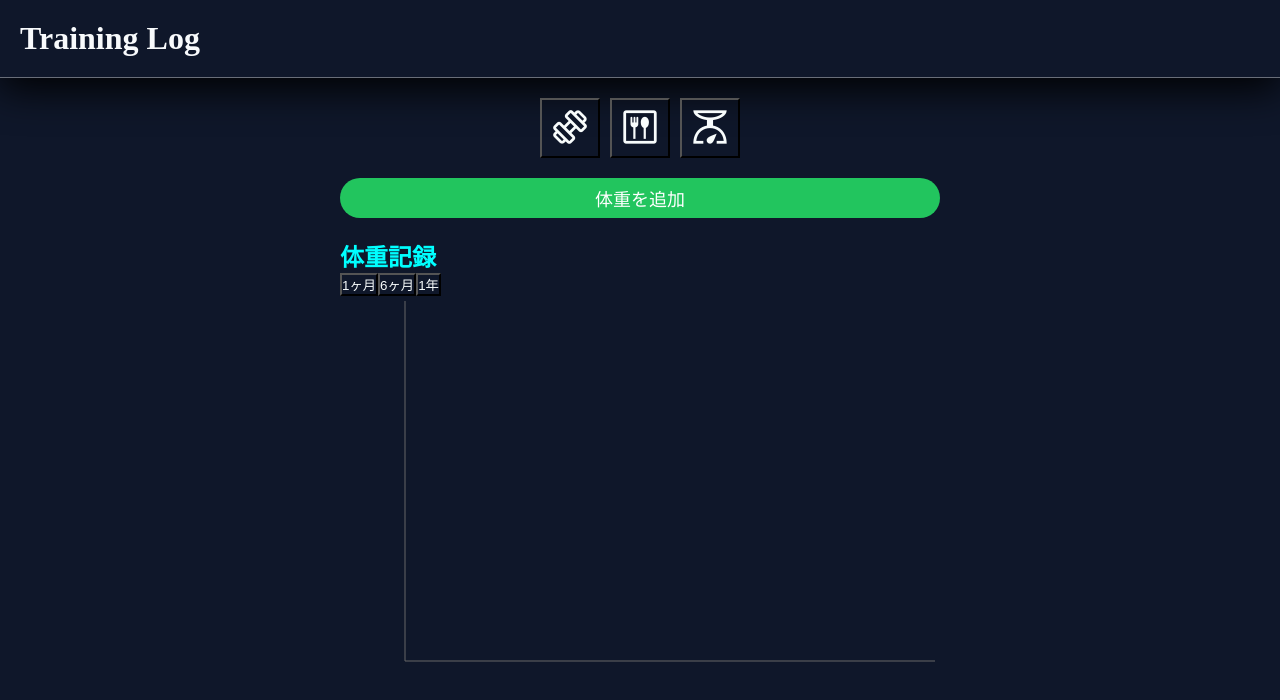
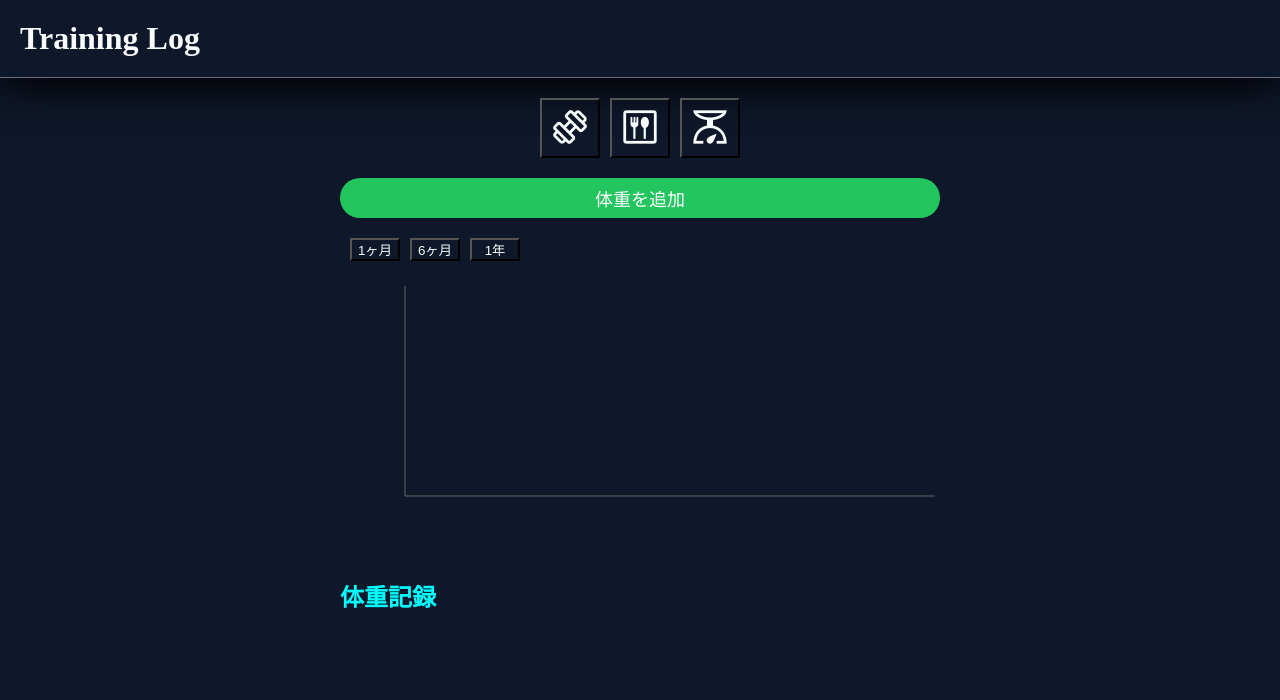
Before and after one commit to 07yuki1101/training-log-app, a React (Vite) app: page / in a window 1280 px wide. Both pictures are taken after a click on the button "scale". Shown: the top 700 px of the page. Built offline with nearby package versions, Linux system fonts and the light colour scheme.

Commit message:
スマホ用uiを追加

```diff
--- a/src/index.css
+++ b/src/index.css
@@ -83,7 +83,7 @@ input[type="date"] {
   max-width: 600px;
   width: 90%;
   text-align: left;
-  margin: 0 auto;
+  margin: 20px auto;
 }
 .contents{
   display: flex;
@@ -95,17 +95,26 @@ input[type="date"] {
 
 .date {
   border-bottom: 1px solid #eeeeee67;
+  display: flex;
+  justify-content: space-between;
 }
+
 
 table {
   max-width: 600px;
-  width: 90%;
-  border-collapse: collapse;
+  width: 100%;
+  text-align: left;
+  border-collapse:separate;
+  border-spacing: 0 10px;
   table-layout: fixed;
 }
-table td{
 
-}
+.train-name{ width: 40%;}
+.train-weight{ width: 15%;}
+.train-reps{ width: 15%;}
+.train-sets{ width: 15%;}
+.train-action{ width: 15%;}
+
 
 .form-switch {
   max-width: 600px;
@@ -168,9 +177,23 @@ table td{
 
 /* 体重ページ */
 .graph{
+  max-width: 600px;
+  width: 90%;
+  height: 300px;
+  text-align: left;
+  margin: 0 auto 40px;
+}
+.graph-switch{
+  display: flex;
+  margin: 10px 10px 20px;
+  gap: 10px;
+}
+.graph-switch button{
+  width: 50px;
+}
+.graph-style{
   width: 100%;
-  height: 400px;
-  margin-bottom: 40px;
+  height: 250px;
 }
 .bw-date{
   font-size: 16px;
@@ -186,3 +209,22 @@ table td{
 .bw-item > .date > button{
   display: block;
 }
+.weight-log{
+   max-width: 600px;
+  width: 90%;
+  text-align: left;
+  margin: 40px auto;
+}
+
+/* スマホ用 */
+@media (width< 480px){
+  td{
+    font-size: 12px;
+  }
+  .edit,
+  .delete,
+  .arrow{
+    font-size: 20px;
+  }
+
+}
--- a/src/pages/MealPage.jsx
+++ b/src/pages/MealPage.jsx
@@ -88,7 +88,7 @@ function MealPage() {
   };
   const handleDeleteMeal = (date) => {
     const ok = window.confirm("この記録を消しますか？");
-    if(!ok)return;
+    if (!ok) return;
     const update = meals.filter(day => day.date !== date)
     setMeals(update)
   }
@@ -160,17 +160,20 @@ function MealPage() {
           .sort((a, b) => b.date.localeCompare(a.date))
           .map(day => (
             <div key={day.date} >
-              <div className="date">
-                <h3 >{day.date} <button onClick={() => handleDeleteMeal(day.date)}><span className="material-symbols-outlined delete">
-                  delete
-                </span></button>
+              <div className="meal-log">
+                <h3 className="date" >{day.date}
+                  <div className="date-btn">
+                  <button onClick={() => handleDeleteMeal(day.date)}><span className="material-symbols-outlined delete">
+                    delete
+                  </span></button>
                   {openDate.includes(day.date)
-                    ? (<button className="arrow-btn" onClick={() => handleClose(day.date)}><span className="material-symbols-outlined">
+                    ? (<button className="arrow-btn" onClick={() => handleClose(day.date)}><span className="material-symbols-outlined arrow">
                       keyboard_arrow_up
                     </span></button>)
-                    : (<button className="arrow-btn" onClick={() => handleOpen(day.date)}><span className="material-symbols-outlined">
+                    : (<button className="arrow-btn" onClick={() => handleOpen(day.date)}><span className="material-symbols-outlined arrow">
                       keyboard_arrow_down
                     </span></button>)}
+                    </div>
                 </h3>
 
                 <p className="total">カロリー : {day.foods.reduce((sum, food) => sum + Number(food.calories), 0)} kcal <span>　</span> たんぱく質 : {day.foods.reduce((sum, food) => sum + Number(food.protein), 0)} g</p>
--- a/src/pages/TrainingPage.jsx
+++ b/src/pages/TrainingPage.jsx
@@ -108,7 +108,7 @@ function TrainingPage() {
 
   const handleDeleteRecord = (date) => {
     const ok = window.confirm("この記録を消しますか？");
-    if(!ok)return;
+    if (!ok) return;
     const update = records.filter(day => day.date !== date);
     setRecords(update);
   };
@@ -174,16 +174,18 @@ function TrainingPage() {
             <div key={day.date}>
               <h3 className="date">
                 {day.date}
+                <div className="date-btn">
                   <button onClick={() => handleDeleteRecord(day.date)}><span className="material-symbols-outlined delete">
                     delete
                   </span></button>
                   {openItem.includes(day.date)
-                  ? (<button className="arrow-btn" onClick={() => handleCloseItem(day.date)}><span className="material-symbols-outlined">
+                    ? (<button className="arrow-btn" onClick={() => handleCloseItem(day.date)}><span className="material-symbols-outlined arrow">
                       keyboard_arrow_up
                     </span></button>)
-                  : (<button className="arrow-btn" onClick={() => handleOpenItem(day.date)}><span className="material-symbols-outlined">
+                    : (<button className="arrow-btn" onClick={() => handleOpenItem(day.date)}><span className="material-symbols-outlined arrow">
                       keyboard_arrow_down
                     </span></button>)}
+                </div>
               </h3>
               {openItem.includes(day.date) && (
                 <div>
@@ -191,11 +193,11 @@ function TrainingPage() {
                     <tbody>
                       {day.items.map((item, i) => (
                         <tr key={i}>
-                          <td>{item.exercise}</td>
-                          <td>{item.weight} kg</td>
-                          <td>{item.reps} 回</td>
-                          <td>{item.sets} セット</td>
-                          <td><button onClick={() => {
+                          <td className="train-name">{item.exercise}</td>
+                          <td className="train-weight">{item.weight} kg</td>
+                          <td className="train-reps">{item.reps} reps</td>
+                          <td className="train-sets">{item.sets} sets</td>
+                          <td className="train-action"><button onClick={() => {
                             setEdit({ date: day.date, index: i });
                             setNewRecords({
                               date: day.date,
--- a/src/pages/WeightPage.jsx
+++ b/src/pages/WeightPage.jsx
@@ -32,7 +32,7 @@ function WeightPage() {
   };
   const handleDelete = (date) => {
     const ok = window.confirm("この記録を消しますか？");
-    if(!ok)return;
+    if (!ok) return;
     const update = weight.filter(day => day.date !== date);
     setWeight(update);
   }
@@ -48,10 +48,13 @@ function WeightPage() {
 
   return (
     <div>
-      <div>
+      <div >
+        {!showForm && (
           <div className="form-switch">
             <button className="add-btn" onClick={() => setShowForm(true)}>体重を追加</button>
           </div>
+        )}
+
         {showForm && (
           <div className="form">
             <input type="date"
@@ -64,16 +67,21 @@ function WeightPage() {
               onChange={(e) => setNewWeight({ ...newWeight, bw: e.target.value })} />
 
             <button className="add-btn" onClick={handleAddWeight}>追加</button>
+            <button className="cancel-btn" onClick={() => { setShowForm(false); setNewWeight({ date: '', bw: '' }) }}>×</button>
           </div>
         )}
+
       </div>
-      <div className="log">
-        <h2 className="section-title">体重記録</h2>
+      <div >
+
         <div className="graph">
+          <div className="graph-switch">
             <button onClick={() => setRange(30)}>1ヶ月</button>
             <button onClick={() => setRange(180)}>6ヶ月</button>
             <button onClick={() => setRange(365)}>1年</button>
-          <ResponsiveContainer>
+          </div>
+          <div className="graph-style">
+            <ResponsiveContainer width="100%" height={250}>
               <LineChart data={filteredWeight}>
                 <XAxis dataKey="date"
                   tickFormatter={(value) => {
@@ -87,7 +95,9 @@ function WeightPage() {
               </LineChart>
             </ResponsiveContainer>
           </div>
-        <div className="log">
+        </div>
+        <div className="weight-log">
+          <h2 className="section-title">体重記録</h2>
           <table>
             <tbody>
               {[...weight]
@@ -96,7 +106,7 @@ function WeightPage() {
                   <tr key={day.date} className="date">
                     <td>{day.date}</td>
                     <td>{day.bw} kg</td>
-                    <td><button onClick={() => handleDelete(day.date)}><span className="material-symbols-outlined">
+                    <td><button onClick={() => handleDelete(day.date)}><span className="material-symbols-outlined delete">
                       delete
                     </span></button></td>
                   </tr>
```
Lines whose indentation alone changed are shown as unchanged.
